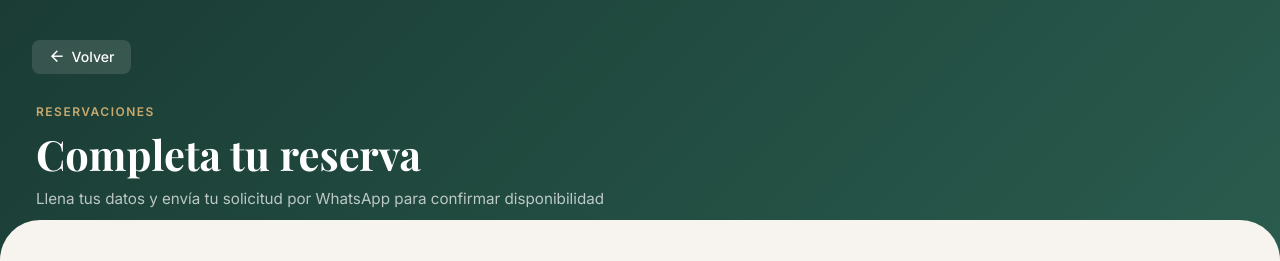
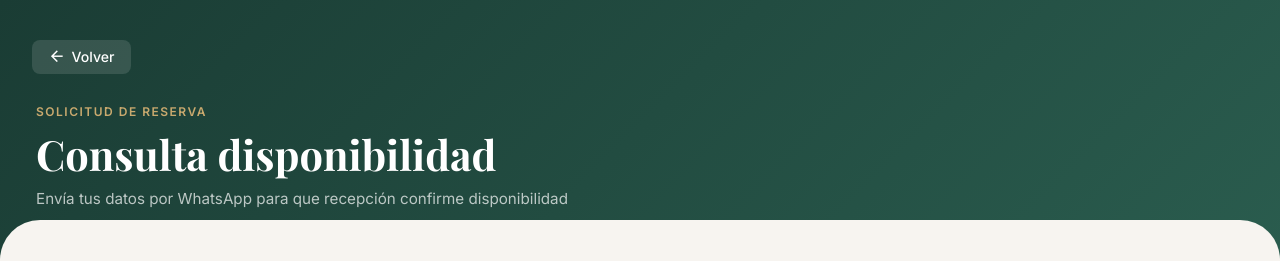
Before and after one commit to Danysan2/hotel_merecure, a React (Vite) app: page /reservar in a window 1280 px wide. Shown: the top 261 px of the page. Built offline with nearby package versions, Linux system fonts and the light colour scheme; no server answers; a web font is replaced by a local one.

Commit message:
cambio de logica de reserva

```diff
--- a/src/pages/ReservarPage.jsx
+++ b/src/pages/ReservarPage.jsx
@@ -179,9 +179,9 @@ export default function ReservarPage() {
           <span className="material-icons">arrow_back</span> Volver
         </button>
         <div className="reservar-hero-text">
-          <span className="reservar-label">Reservaciones</span>
-          <h1 className="reservar-title">Completa tu reserva</h1>
-          <p className="reservar-sub">Llena tus datos y envía tu solicitud por WhatsApp para confirmar disponibilidad</p>
+          <span className="reservar-label">Solicitud de reserva</span>
+          <h1 className="reservar-title">Consulta disponibilidad</h1>
+          <p className="reservar-sub">Envía tus datos por WhatsApp para que recepción confirme disponibilidad</p>
         </div>
       </div>
 
@@ -338,7 +338,7 @@ export default function ReservarPage() {
           )}
 
           <button type="submit" className="reservar-submit">
-            <span className="material-icons">chat</span> Consultar por WhatsApp
+            <span className="material-icons">chat</span> Enviar solicitud por WhatsApp
           </button>
         </form>
       </div>
```
